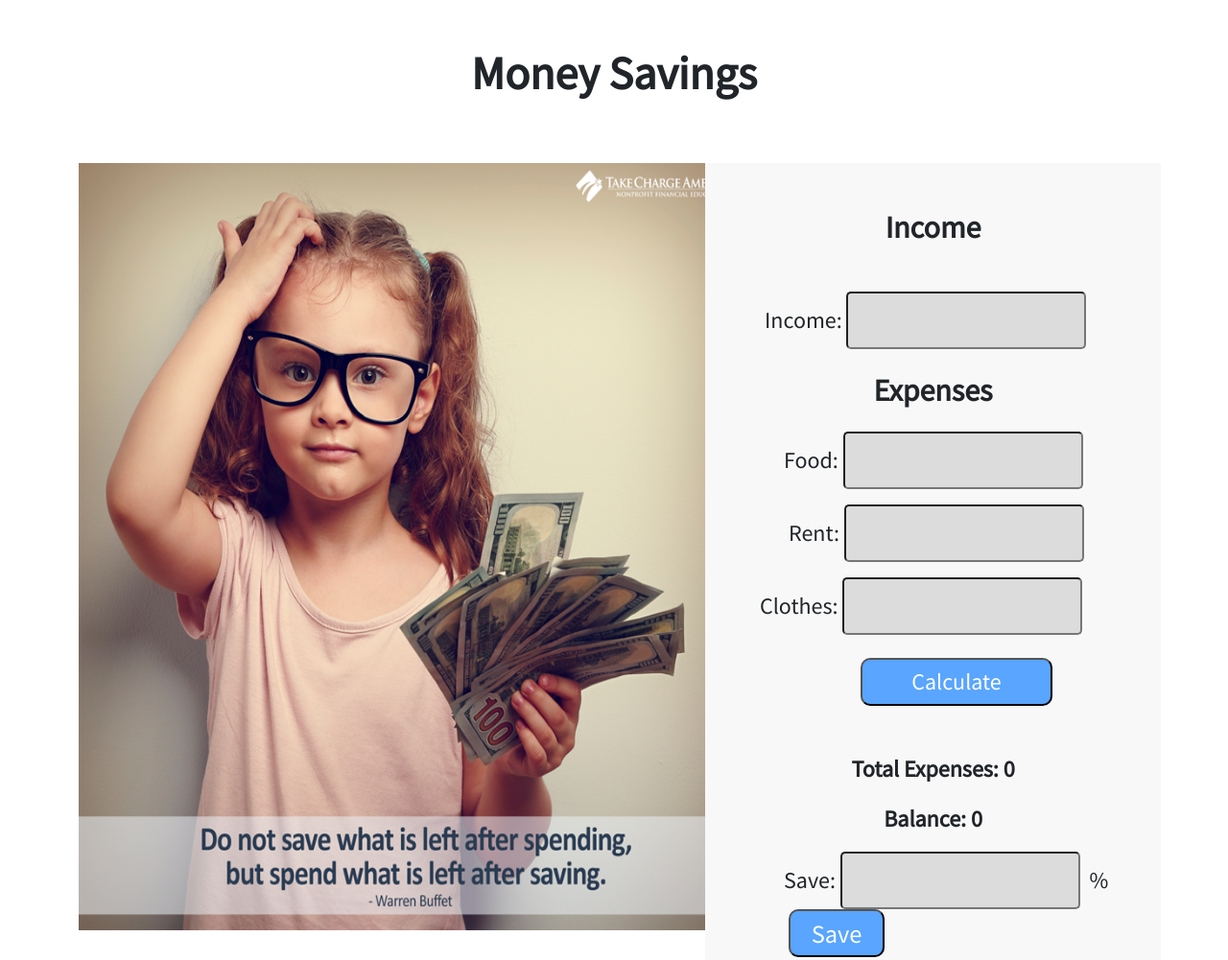
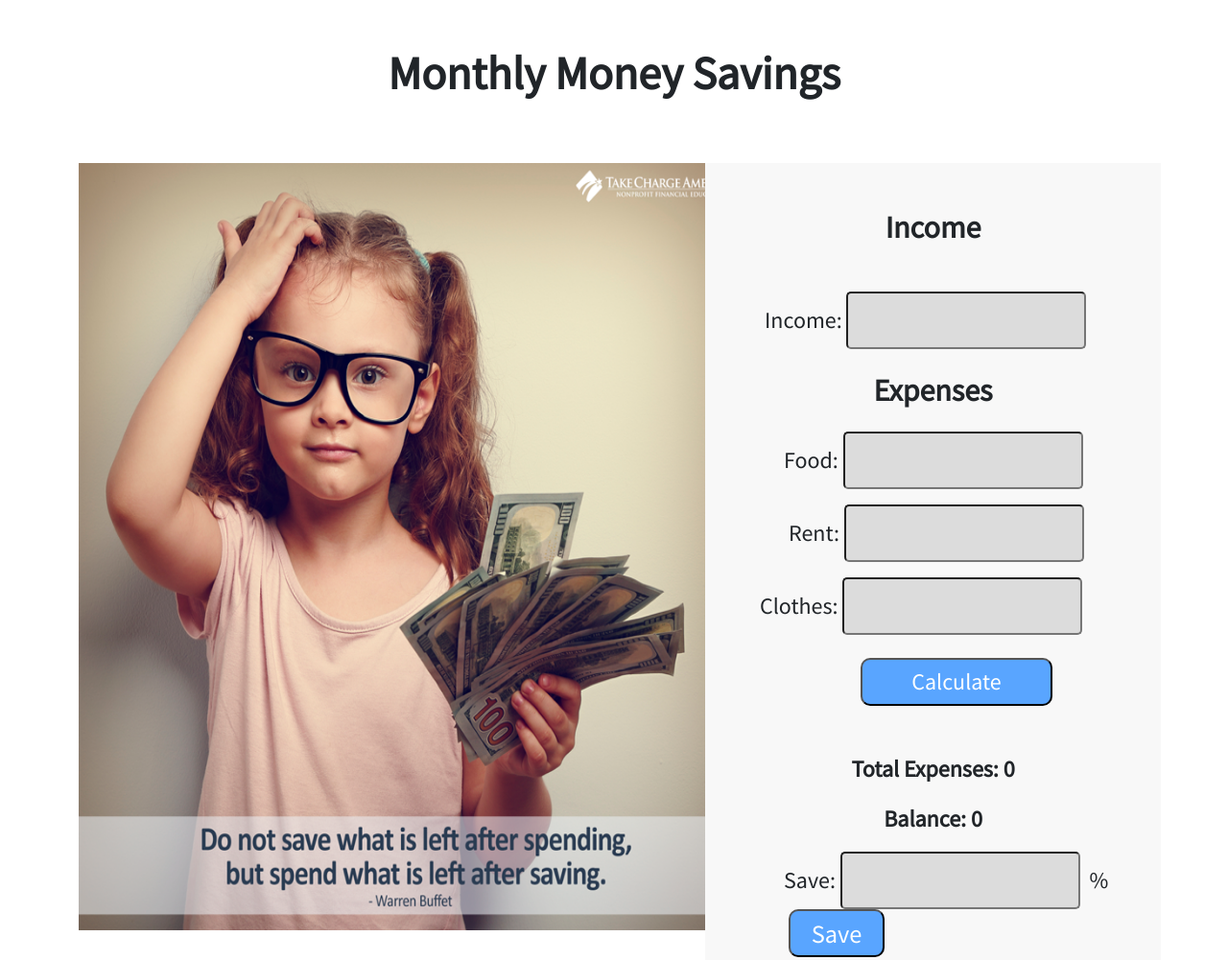
Before and after one commit to Razib-Debnath16/Money_master_pb, a plain HTML site: page index.html in a window 1280 px wide. Shown: the top 1001 px of the page at 96% size. Drawn offline with Linux system fonts and the light colour scheme.

Commit message:
change heading

```diff
--- a/index.html
+++ b/index.html
@@ -16,7 +16,7 @@
 
 <body>
     <header>
-        <h1 class="heading text-center mb-3 p-5" style="font-size: 3em;"> <strong>Money Savings</strong>
+        <h1 class="heading text-center mb-3 p-5" style="font-size: 3em;"> <strong>Monthly Money Savings</strong>
             <!-- <i
                 class="fa-solid fa-dollar-sign"></i> -->
         </h1>
```
